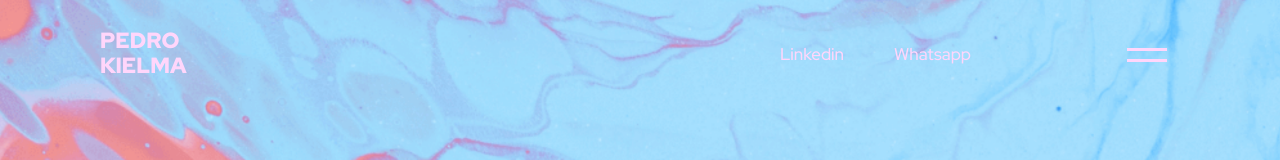
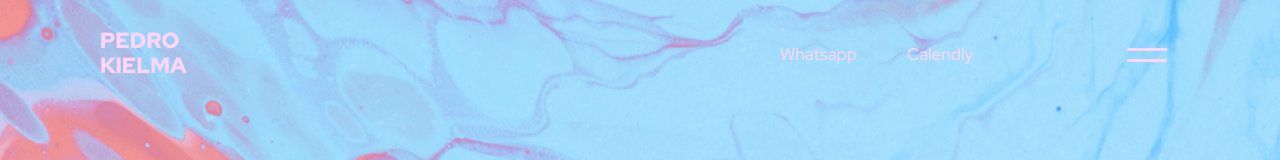
Before and after one commit to Pedrokielma/my-portfolio, a Next.js app: page / in a window 1280 px wide. Shown: the top 160 px of the page. Built offline with nearby package versions, Linux system fonts and the light colour scheme; no server answers.

Commit message:
adding calendly

```diff
--- a/src/app/components/ContactButtons/index.tsx
+++ b/src/app/components/ContactButtons/index.tsx
@@ -1,4 +1,4 @@
-import { BsLinkedin, BsGithub } from "react-icons/bs";
+import { IoCalendarNumber } from "react-icons/io5";
 import { FiMail } from "react-icons/fi";
 import { FaWhatsapp } from "react-icons/fa";
 import style from "./contactButtons.module.scss";
@@ -16,11 +16,8 @@ const ContactButtons = (props: Props) => {
         <a href="mailto:peterkielma@gmail.com">
           <FiMail />
         </a>
-        <a
-          href="https://www.linkedin.com/in/pedro-kielmanowicz/"
-          target="_blank"
-        >
-          <BsLinkedin />
+        <a href="https://calendly.com/peterkielma/30min" target="_blank">
+          <IoCalendarNumber />
         </a>
         <a href="whatsapp://send?phone=+34635077704" target="_blank">
           <FaWhatsapp />
--- a/src/app/components/Header/index.tsx
+++ b/src/app/components/Header/index.tsx
@@ -39,17 +39,18 @@ const Header = (props: Props) => {
         </div>
         <div className={style.sectionRight}>
           <ul className={style.midiaLink}>
+
             <li>
-              <a
-                href="https://www.linkedin.com/in/pedro-kielmanowicz/"
-                target="_blank"
-              >
-                Linkedin
+              <a href="whatsapp://send?phone=+34635077704" target="_blank">
+                Whatsapp
               </a>
             </li>
             <li>
-              <a href="whatsapp://send?phone=+34635077704" target="_blank">
-                Whatsapp
+              <a
+                href="https://calendly.com/peterkielma/30min"
+                target="_blank"
+              >
+                Calendly
               </a>
             </li>
           </ul>
--- a/src/app/components/NavBar/index.tsx
+++ b/src/app/components/NavBar/index.tsx
@@ -1,5 +1,6 @@
 import classNames from "classnames/bind";
 import { BsLinkedin, BsGithub } from "react-icons/bs";
+import { IoCalendarNumber } from "react-icons/io5";
 import { FiMail } from "react-icons/fi";
 import { FaWhatsapp } from "react-icons/fa";
 import style from "./navBar.module.scss";
@@ -80,6 +81,9 @@ const NavBar = (props: Props) => {
         <a href="https://github.com/Pedrokielma" target="_blank">
           <BsGithub />
         </a>
+        <a href="https://calendly.com/peterkielma/30min" target="_blank">
+          <IoCalendarNumber />
+        </a>
       </div>
       </div>
   );
```
